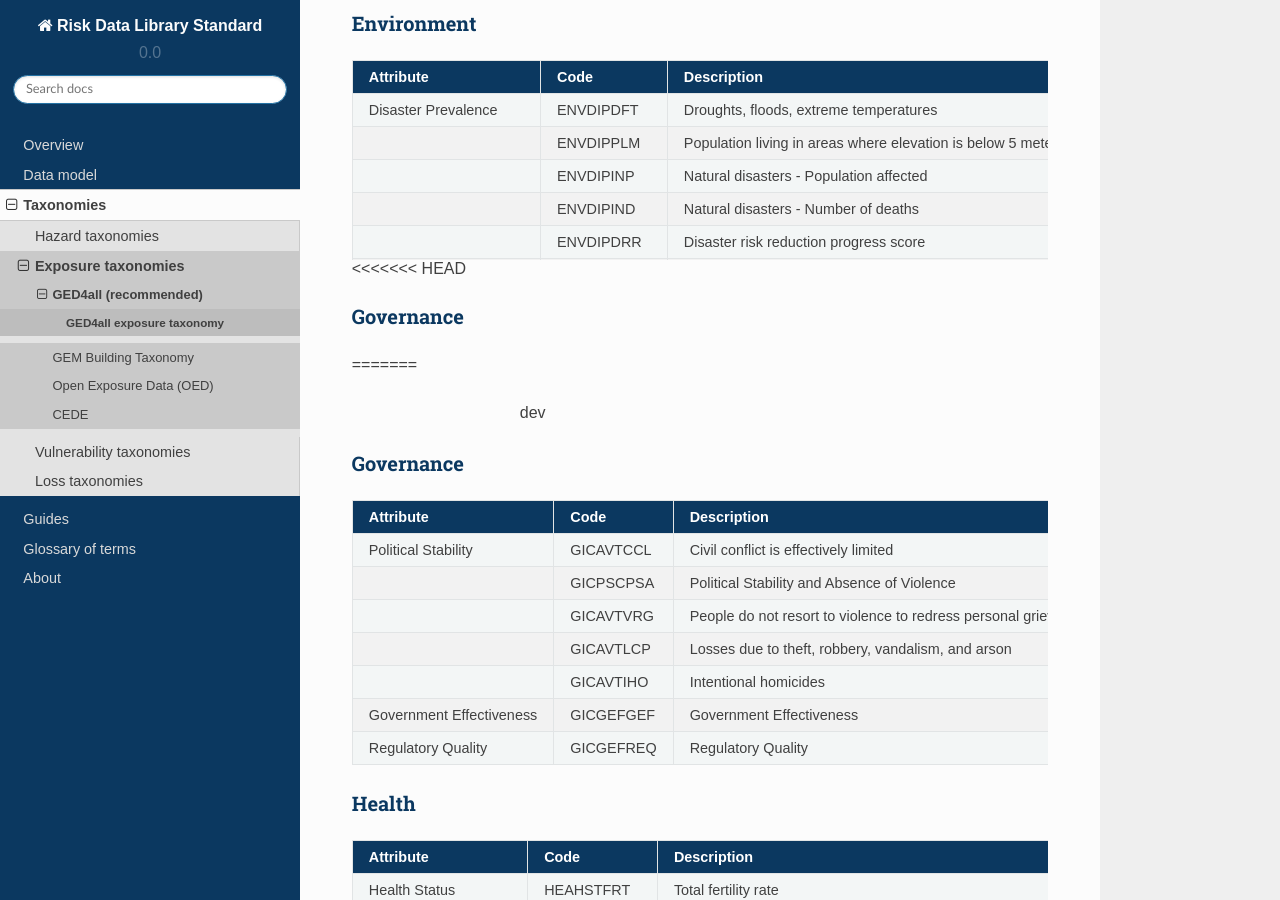
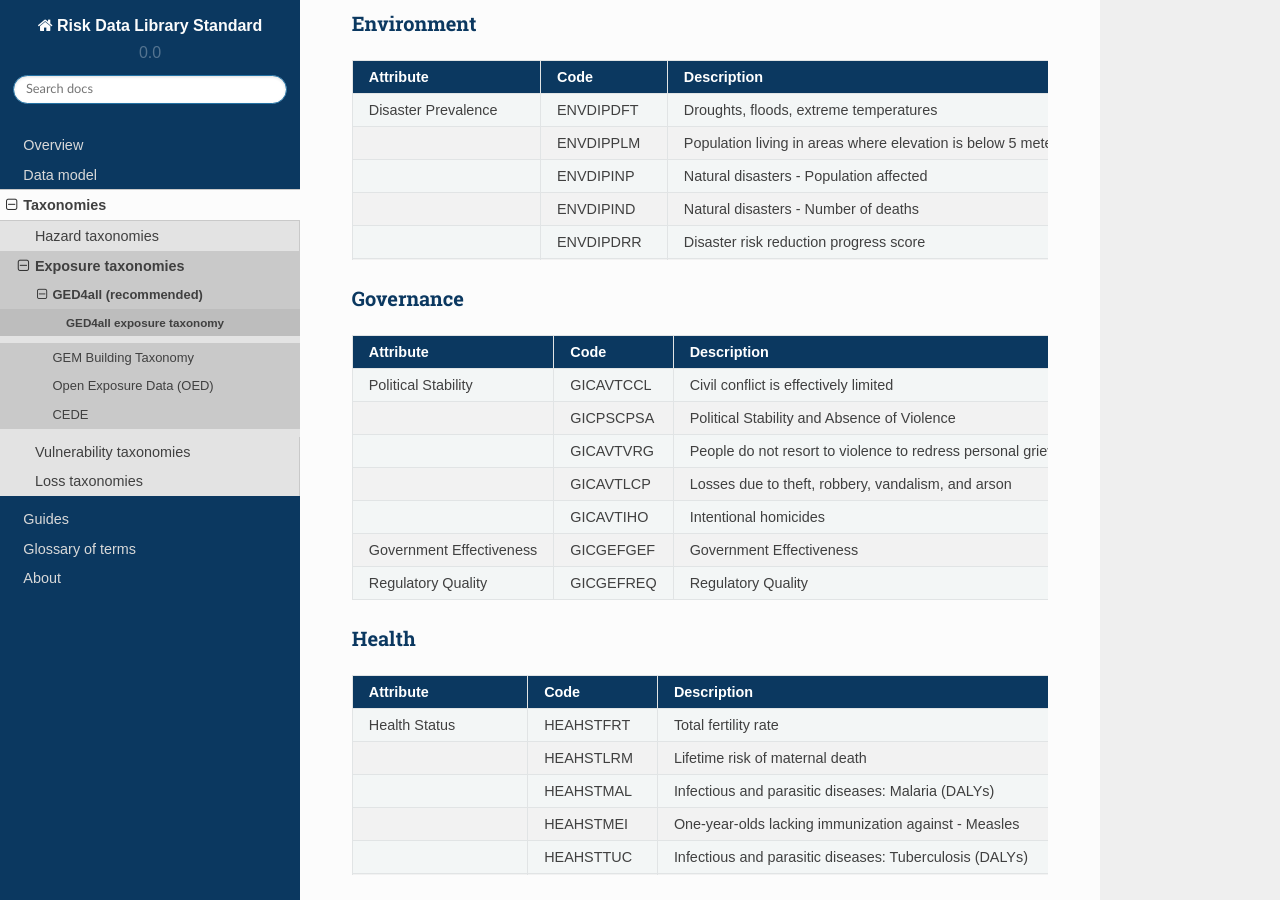
Before and after one commit to GFDRR/rdl-standard, a Sphinx documentation site: the page built from docs/taxonomies/ged4all.md, in a window 1280 px wide and 900 px high, scrolled down 6485 px. Built offline with Sphinx 7.4.7 and the Read the Docs theme 2.0.0, drawn with Linux system fonts in a browser that asks for light colours.

Commit message:
ged4all.md: correction to merge conflicts

```diff
--- a/docs/taxonomies/ged4all.md
+++ b/docs/taxonomies/ged4all.md
@@ -670,14 +670,6 @@ Natural hazards are a complex phenomenon featuring large number of interactions
 |                          | GICPSCROL | Rule of Law                                                  |
 
 </div>
-<<<<<<< HEAD
-<br>
-
-### Governance
-
-\=======
-
-> > > > > > > dev
 
 ### Governance
 
```
